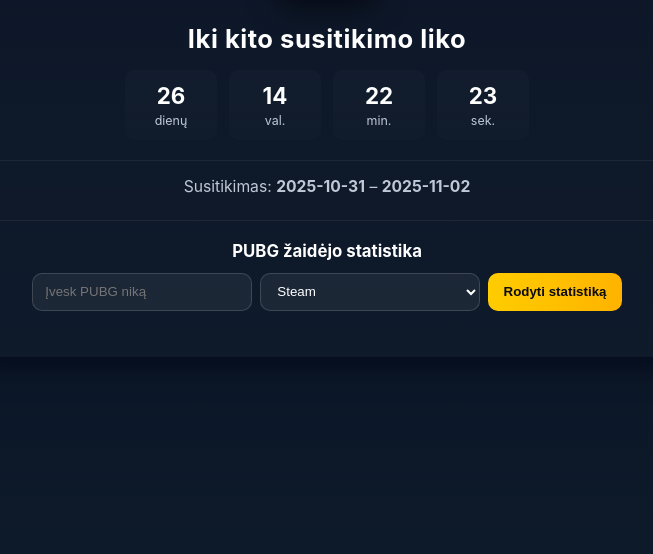
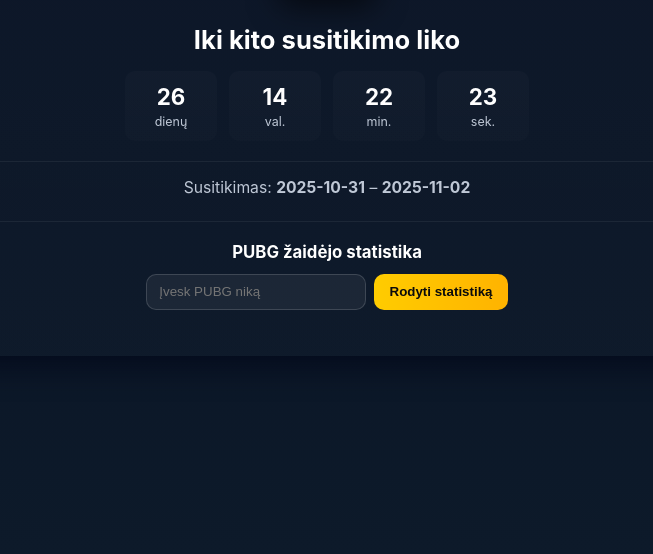
Before and after one commit to nfc-tag-info/pubg, a plain HTML site: page index.html in a window 1280 px wide. Shown: the part 246-800 px from the top of the page, without its empty margins (313-966 px from the left). Drawn offline with Linux system fonts and the light colour scheme.

Commit message:
Update index.html

```diff
--- a/index.html
+++ b/index.html
@@ -32,8 +32,6 @@
     box-shadow: 0 10px 30px rgba(2,6,23,.7);
     position:relative;
   }
-
-  /* PUBG LOGO */
   .logo{
     position:absolute;
     left:50%; top:0;
@@ -56,7 +54,6 @@
     color:#fff;
     font-size:1.6rem;
     text-align:center;
-    letter-spacing:.5px;
   }
   .countdown{
     display:flex;
@@ -98,8 +95,7 @@
     justify-content:center;
     flex-wrap:wrap;
   }
-  .search-form input,
-  .search-form select{
+  .search-form input{
     min-width:220px;
     padding:.6rem .8rem;
     border-radius:10px;
@@ -146,12 +142,6 @@
       <h2>PUBG žaidėjo statistika</h2>
       <form id="pubgSearch" class="search-form">
         <input id="pubgName" type="text" placeholder="Įvesk PUBG niką">
-        <select id="pubgPlatform">
-          <option value="steam" selected>Steam</option>
-          <option value="psn">PSN</option>
-          <option value="xbox">Xbox</option>
-          <option value="kakao">Kakao</option>
-        </select>
         <button type="submit">Rodyti statistiką</button>
       </form>
       <p id="pubgHint"></p>
@@ -193,11 +183,10 @@
   tick();
   const iv = setInterval(tick, 1000);
 
-  // PUBG Lookup paieška (atidaro naujame lange)
+  // PUBG paieška (atidaro pubg.op.gg)
   document.getElementById('pubgSearch').addEventListener('submit', function(e){
     e.preventDefault();
     const name = document.getElementById('pubgName').value.trim();
-    const platform = document.getElementById('pubgPlatform').value;
     const hint = document.getElementById('pubgHint');
 
     if(!name){
@@ -205,8 +194,8 @@
       return;
     }
 
-    const url = `https://pubglookup.com/players/${encodeURIComponent(platform)}/${encodeURIComponent(name)}`;
-    hint.innerHTML = `Atidaroma: <a href="${url}" target="_blank" rel="noopener" style="color:#ffcc00">PUBG Lookup profilis</a>`;
+    const url = `https://pubg.op.gg/user/${encodeURIComponent(name)}`;
+    hint.innerHTML = `Atidaroma: <a href="${url}" target="_blank" rel="noopener" style="color:#ffcc00">${url}</a>`;
     window.open(url, '_blank', 'noopener');
   });
 </script>
```
